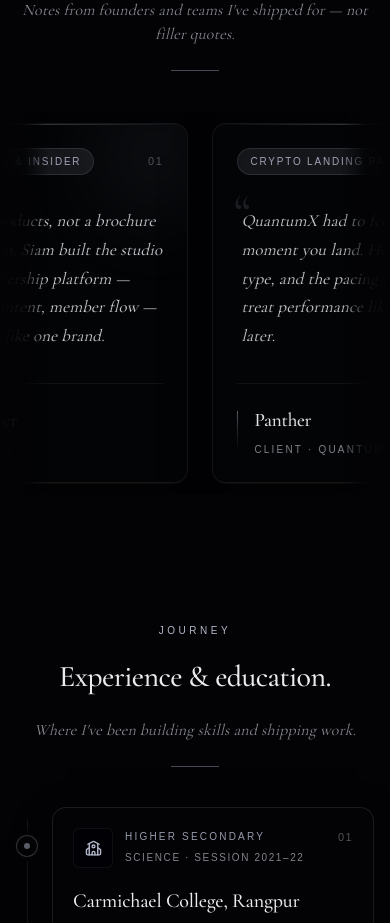
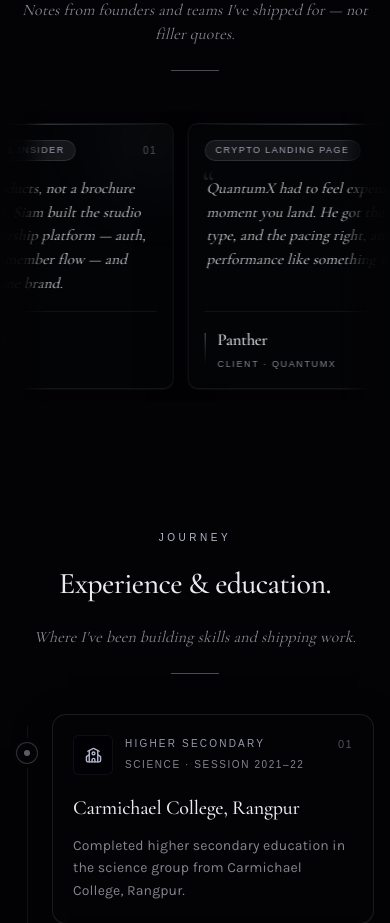
Before and after one commit to Siam-Kabir-2/Siam-Kabir-2, a Next.js app: page / in a window 390 px wide. Shown: the part 10520-11443 px from the top of the page. Built offline with nearby package versions, Linux system fonts and the light colour scheme; no server answers; a web font is replaced by a local one.

Commit message:
testimonial size optimized for mobile

```diff
--- a/app/globals.css
+++ b/app/globals.css
@@ -282,6 +282,7 @@
 
   .testimonials-marquee-track {
     animation-duration: 95s;
+    gap: 0.85rem;
   }
 }
 
--- a/components/portfolio/TestimonialMarquee.tsx
+++ b/components/portfolio/TestimonialMarquee.tsx
@@ -9,45 +9,45 @@ export type TestimonialItem = {
 
 function TestimonialCard({ item, index }: { item: TestimonialItem; index: number }) {
   return (
-    <article className="group relative flex min-h-[300px] w-[min(86vw,420px)] shrink-0 flex-col overflow-hidden rounded-2xl border border-border/70 bg-card/45 shadow-[var(--shadow-card)] backdrop-blur-sm transition-all duration-500 hover:-translate-y-1 hover:border-primary/25 hover:bg-card/60 hover:shadow-[var(--shadow-elegant)] sm:min-h-[340px] sm:w-[440px]">
+    <article className="group relative flex min-h-0 w-[min(78vw,340px)] shrink-0 flex-col overflow-hidden rounded-xl border border-border/70 bg-card/45 shadow-[var(--shadow-card)] backdrop-blur-sm transition-all duration-500 hover:-translate-y-1 hover:border-primary/25 hover:bg-card/60 hover:shadow-[var(--shadow-elegant)] sm:min-h-[340px] sm:w-[440px] sm:rounded-2xl">
       <div
         className="pointer-events-none absolute inset-x-0 top-0 h-px bg-gradient-to-r from-transparent via-primary/45 to-transparent opacity-70 transition-opacity duration-500 group-hover:opacity-100"
         aria-hidden
       />
       <div
-        className="pointer-events-none absolute -right-8 -top-8 h-32 w-32 rounded-full bg-primary/6 blur-2xl transition-all duration-500 group-hover:bg-primary/10"
+        className="pointer-events-none absolute -right-8 -top-8 h-24 w-24 rounded-full bg-primary/6 blur-2xl transition-all duration-500 group-hover:bg-primary/10 sm:h-32 sm:w-32"
         aria-hidden
       />
 
-      <div className="relative flex flex-1 flex-col p-6 sm:p-8">
-        <div className="flex items-center justify-between gap-4">
-          <span className="rounded-full border border-primary/15 bg-primary/10 px-3 py-1 font-mono text-[10px] uppercase tracking-[0.18em] text-primary/90">
+      <div className="relative flex flex-1 flex-col p-4 sm:p-8">
+        <div className="flex items-center justify-between gap-3">
+          <span className="rounded-full border border-primary/15 bg-primary/10 px-2.5 py-0.5 font-mono text-[9px] uppercase tracking-[0.16em] text-primary/90 sm:px-3 sm:py-1 sm:text-[10px] sm:tracking-[0.18em]">
             {item.context}
           </span>
-          <span className="font-mono text-[11px] tabular-nums tracking-[0.14em] text-muted-foreground/60">
+          <span className="font-mono text-[10px] tabular-nums tracking-[0.14em] text-muted-foreground/60 sm:text-[11px]">
             {String(index + 1).padStart(2, "0")}
           </span>
         </div>
 
-        <blockquote className="relative mt-8 flex flex-1 flex-col pl-1">
+        <blockquote className="relative mt-4 flex flex-1 flex-col pl-0.5 sm:mt-8 sm:pl-1">
           <span
-            className="pointer-events-none absolute -left-1 -top-5 font-display text-[3.25rem] leading-none text-primary/15 transition-colors duration-500 group-hover:text-primary/25"
+            className="pointer-events-none absolute -left-0.5 -top-3 font-display text-[2.25rem] leading-none text-primary/15 transition-colors duration-500 group-hover:text-primary/25 sm:-left-1 sm:-top-5 sm:text-[3.25rem]"
             aria-hidden
           >
             &ldquo;
           </span>
-          <p className="relative font-display text-[1.06rem] italic leading-[1.7] text-foreground/90 sm:text-[1.125rem] sm:leading-[1.74]">
+          <p className="relative line-clamp-5 font-display text-[0.95rem] italic leading-[1.55] text-foreground/90 sm:line-clamp-none sm:text-[1.125rem] sm:leading-[1.74]">
             {item.quote}
           </p>
         </blockquote>
 
-        <footer className="mt-8 flex items-center gap-4 border-t border-border/60 pt-5">
-          <div className="h-10 w-px shrink-0 bg-gradient-to-b from-primary/50 via-primary/20 to-transparent" />
+        <footer className="mt-4 flex items-center gap-3 border-t border-border/60 pt-3.5 sm:mt-8 sm:gap-4 sm:pt-5">
+          <div className="h-8 w-px shrink-0 bg-gradient-to-b from-primary/50 via-primary/20 to-transparent sm:h-10" />
           <div className="min-w-0">
-            <p className="font-display text-[1.2rem] font-medium tracking-[-0.015em] text-foreground">
+            <p className="font-display text-[1.05rem] font-medium tracking-[-0.015em] text-foreground sm:text-[1.2rem]">
               {item.name}
             </p>
-            <p className="mt-1 font-mono text-[10px] uppercase tracking-[0.22em] text-muted-foreground">
+            <p className="mt-0.5 font-mono text-[9px] uppercase tracking-[0.18em] text-muted-foreground sm:mt-1 sm:text-[10px] sm:tracking-[0.22em]">
               {item.role}
             </p>
           </div>
```
